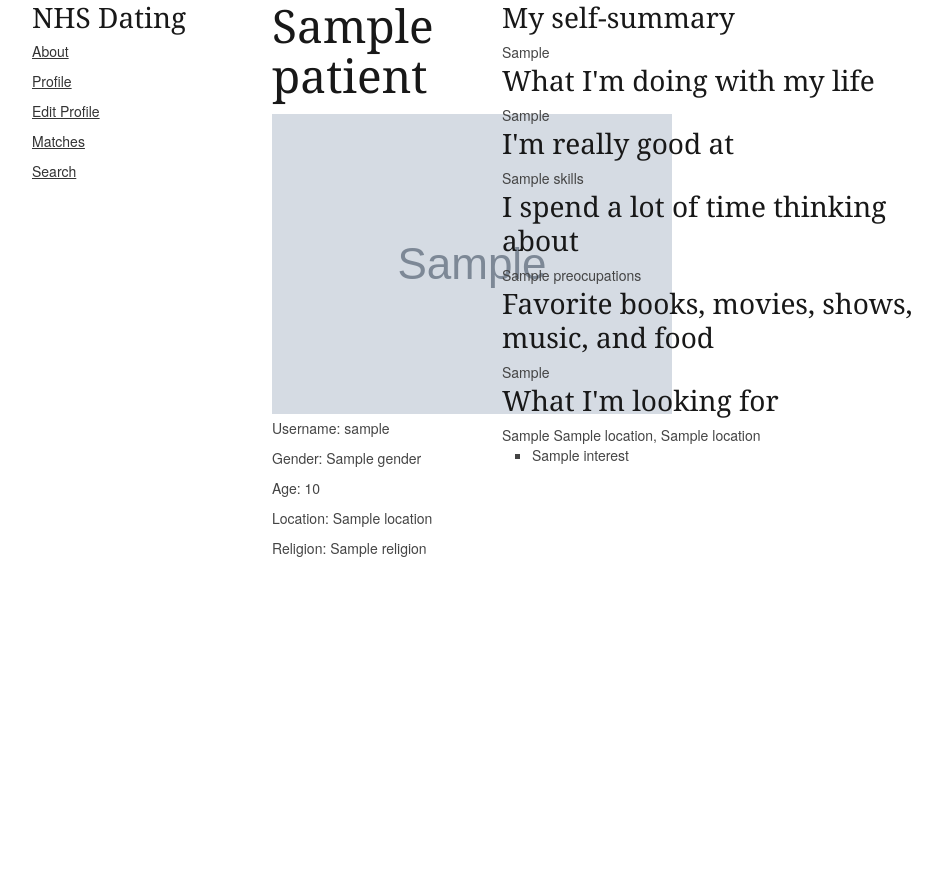
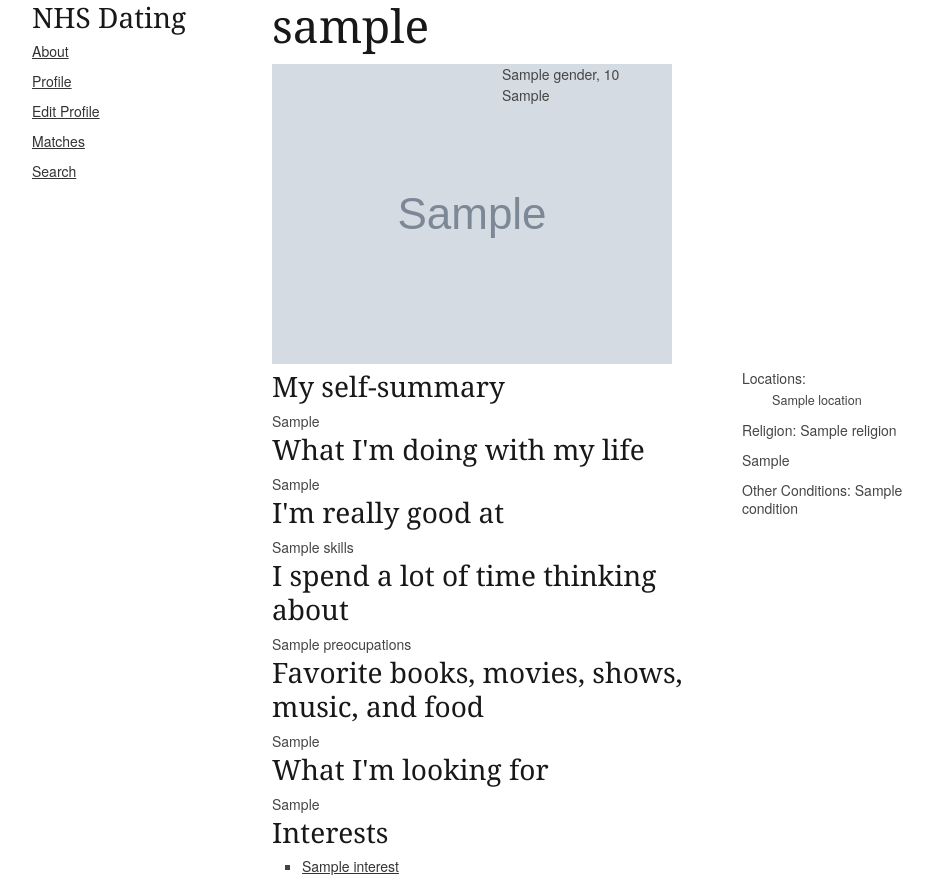
Before and after one commit to didlix/NHSHackDay-ChronicIllnessDating, a Django app: template nhsdating/nhshd/templates/profile.html in a window 1280 px wide. Shown: the whole page, without its empty margins (138-1080 px from the left). Before the commit the page ends 557 px from the top, so only its background shows below. Run offline with Django 3.2, Linux system fonts and the light colour scheme; the template is opened without the code that fills it: most values are stand-ins (such as "Sample title", 1, 10 or a date in 2020); grey boxes marked "Sample" are stand-in pictures.

Commit message:
templating

```diff
--- a/nhsdating/nhshd/templates/profile.html
+++ b/nhsdating/nhshd/templates/profile.html
@@ -1,61 +1,88 @@
 {% extends "layouts/base.html" %}
+
+{% load markup %}
 
 {%block body %}
 
-<div class="four columns alpha">
-    <h1>{{ patient.name }}</h1>
 
+<div class="twelve columns alpha">
+    <h1>{{ patient.user.username }}</h1>
+</div>
+<div class="twelve columns alpha">
+
+  <div class="four columns alpha">
     {% if patient.photo %}<img src="{{ patient.photo.image.url }} ">{% else %}<img src="https://addons.cdn.mozilla.net/media//img/zamboni/anon_user.png">{% endif %}
 
-  <ul>
-    <li>Username: {{ patient.user.username }}</li>
-    <li>Gender: {{ patient.gender }}</li>
-    <li>Age: {{ patient.age }}</li>
-    <li>Location: {{ patient.location }}</li>
-    <li>Religion: {{ patient.religion }}</li>
-    <li></li>
-  </ul>
+  </div>
+
+  <div class="eight columns alpha" id="profile-box">
+
+      <p>{{ patient.gender }}, {{ patient.age }}<br>{{ patient.locations.all.0 }}</p>
+
+
+  </div>
 
 </div> <!-- four columns -->
 
 <div class="eight columns alpha">
 
   <h3>My self-summary</h3>
-  {{ patient.personal_words }}
+  {{ patient.personal_words|markdown  }}
 
   <h3>What I'm doing with my life</h3>
-  {{ patient.life_plan }}
+  {{ patient.life_plan|markdown }}
 
   <h3>I'm really good at</h3>
-  {{patient.skills}}
+  {{patient.skills|markdown}}
 
   <h3>I spend a lot of time thinking about</h3>
 
-  {{patient.preocupations}}
+  {{patient.preocupations|markdown}}
 
   <h3>Favorite books, movies, shows, music, and food</h3>
 
-  {{ patient.favourite_words }}
+  {{ patient.favourite_words|markdown }}
 
   <h3>What I'm looking for</h3>
 
-  {{patient.what_im_looking_for}}
+  {{patient.what_im_looking_for|markdown}}
 
 
-
-
-  {% for l in patient.locations.all %}
-  {{ l.name }}, {{ l.location }}
-  {% endfor %}
+  <h3>Interests</h3>
 
   <ul class="square">
   {% for i in patient.interests.all %}
-    <li>{{ i.name }}</li>
+    <li><a href="/interests/{{i.name}}">{{ i.name }}</a></li>
   {% endfor %}
   </ul>
 
 </div>
 
+<div class="four columns alpha">
+
+    <ul>
+      <li>Locations:
+        <ul>
+        {% for l in patient.location.all %}
+        {{ l.location }}
+        {% endfor %}
+
+      </ul>
+      </li>
+      <li>Religion: {{ patient.religion }}</li>
+      <li>{{patient.primary_condition}}</li>
+      <li>Other Conditions:
+
+        {% for oc in patient.other_conditions.all %}
+        {{oc.condition}}
+        {% endfor %}
+
+      </li>
+    </ul>
+</div>
+
+
+
 
 
 
```
